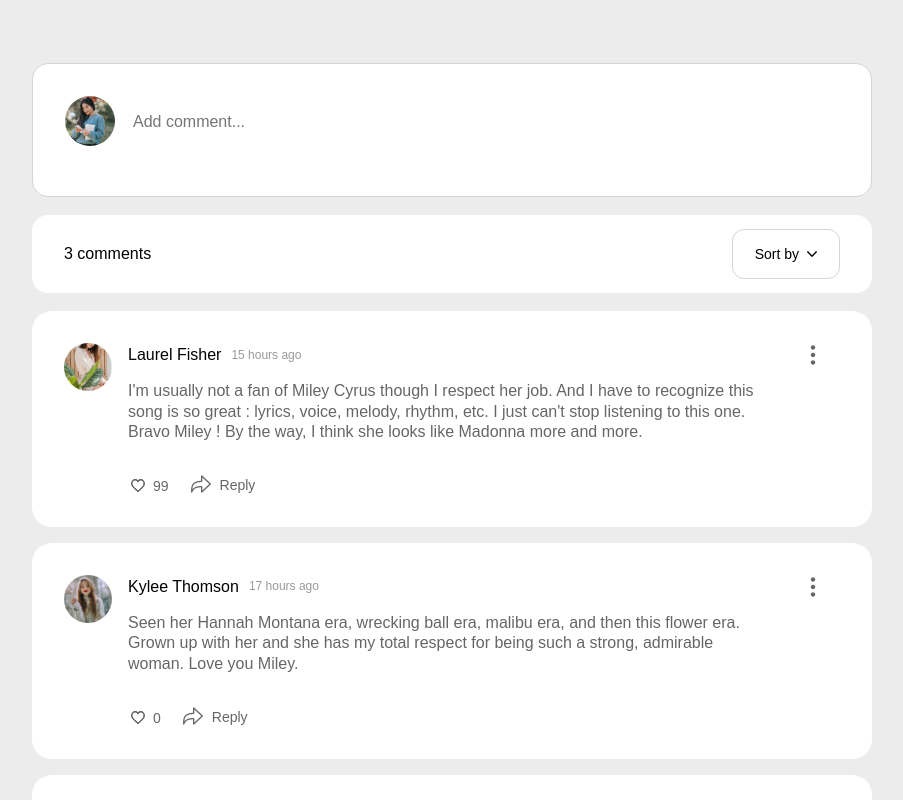
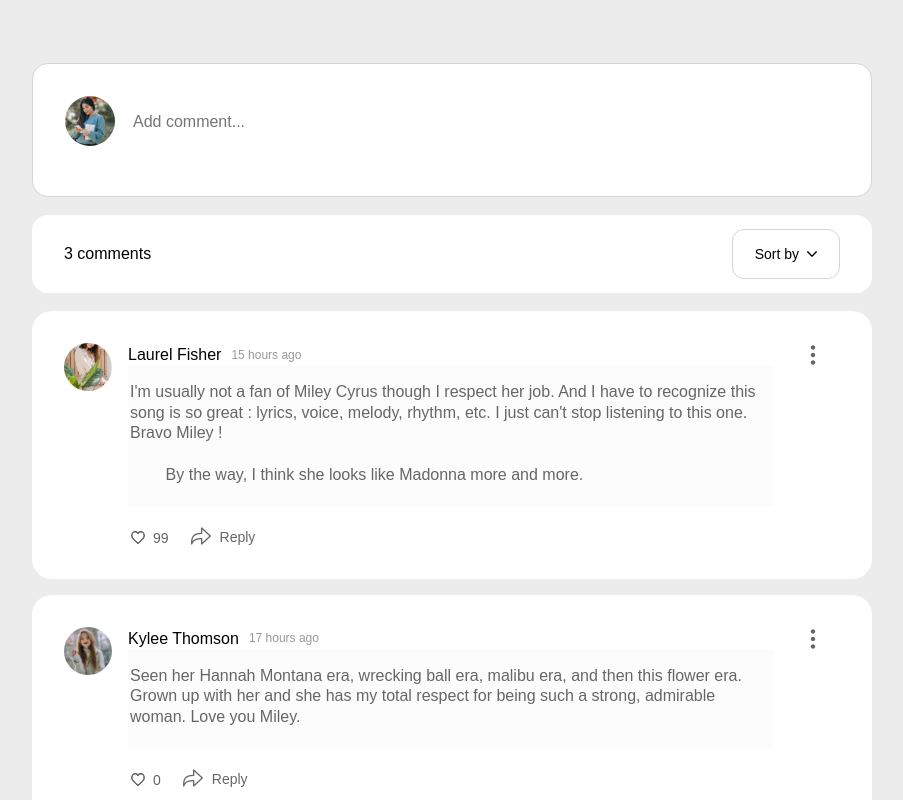
Before and after one commit to CinekH/invo-comments, a React (Vite) app: page / in a window 1280 px wide. Shown: the top 800 px of the page, without its empty margins (188-1091 px from the left). Built offline with nearby package versions, Linux system fonts and the light colour scheme; a web font is replaced by a local one.

Commit message:
connected logic with design

```diff
--- a/src/global-styles/style.scss
+++ b/src/global-styles/style.scss
@@ -10,6 +10,12 @@ body {
     color: $colorBlack;
     background: $colorWhiteDarker10;
     margin: 0;
+}
+
+#root {
+    width: 100%;
+    display: flex;
+    justify-content: center;
 }
 
 .rotated {
--- a/src/modules/HomeModule/components/HomePageComponents/AddComment/AddComment.tsx
+++ b/src/modules/HomeModule/components/HomePageComponents/AddComment/AddComment.tsx
@@ -1,13 +1,23 @@
-import React, { FormEvent, useRef, useState } from 'react'
+import React, { FormEvent, useState } from 'react'
 import './AddComment.scss';
 import { addNewComment } from '@/modules/HomeModule/stores/store';
 import { useDispatch } from 'react-redux';
 
 import user1 from '../../../../../assets/images/user1.png';
 
-export const AddComment: React.FC = () => {
+interface IReplyTo {
+    replyToName: string | null,
+    replyToId: number | null
+}
+
+interface IAddComment {
+    replyTo: IReplyTo,
+    setReplyTo: React.Dispatch<React.SetStateAction<IReplyTo>>,
+    reference: any,
+}
+
+export const AddComment: React.FC<IAddComment> = ({ replyTo, setReplyTo, reference }) => {
     const [commentText, setCommentText] = useState<string>('');
-    const textareaRef = useRef<any>(null);
     const dispatch = useDispatch();
 
     const resize = (event: React.ChangeEvent<HTMLTextAreaElement>) => {
@@ -25,16 +35,18 @@ export const AddComment: React.FC = () => {
         dispatch(addNewComment({
             name: 'Ellie Alvaz',
             text: commentText,
-            parentId: null,
+            parentId: replyTo.replyToId,
         }));
         setCommentText('');
+        setReplyTo({ replyToId: null, replyToName: null });
     }
 
     return (
-        <div className={`add-comment${commentText !== '' ? ' add-comment--outline' : ''}`} onClick={() => textareaRef.current?.focus() }>
+        <div className={`add-comment${commentText !== '' ? ' add-comment--outline' : ''}`} onClick={() => reference.current?.focus()}>
             <img src={user1} className='add-comment__image' />
+            <p className="add-comment__reply">{replyTo.replyToName !== null ? <><span className='text-tiny add-comment__reply-text'>Reply to <span className='text-small'>{replyTo.replyToName}</span></span></> : ''}</p>
             <form className='add-comment__form' action="#" onSubmit={handleSubmit}>
-                <textarea ref={textareaRef} className='add-comment__textarea' placeholder='Add comment...' onChange={handleChange} value={commentText}>
+                <textarea ref={reference} className='add-comment__textarea' placeholder='Add comment...' onChange={handleChange} value={commentText}>
                 </textarea>
                 {commentText.length > 1 ? <button type='submit' className='add-comment__submit'>Submit</button> : null}
             </form>
--- a/src/modules/HomeModule/components/HomePageComponents/Comments/Comment/Comment.scss
+++ b/src/modules/HomeModule/components/HomePageComponents/Comments/Comment/Comment.scss
@@ -1,6 +1,7 @@
 @import "../../../../../../global-styles/style.scss";
 
 .comment {
+    &__container {
         display: grid;
         background: $colorWhite;
         grid-template-columns: min-content 1fr min-content;
@@ -8,6 +9,28 @@
         padding: 32px;
         gap: 16px;
         border-radius: $roundingBig;
+    }
+
+    &__nested {
+        width: max(90%, 300px);
+        margin-left: auto;
+        margin-top: 16px;
+        position: relative;
+
+        &:before {
+            content: '';
+            position: absolute;
+            height: 100%;
+            width: 2px;
+            background: $colorWhiteDarker20;
+            left: -50px;
+            top: 0;
+
+            @media screen and (max-width: 1024px) {
+                display: none;
+            }
+        }
+    }
 
     & &__image-container {
         width: 48px;
@@ -45,11 +68,23 @@
     & &__text {
         opacity: 0.6;
         line-height: 1.3;
+        color: $colorBlack;
+
+        width: 100%;
+        padding-top: 17px;
+        border: none;
+        resize: none;
+
+        &:hover,
+        &:focus,
+        &:active {
+            outline: none;
+        }
     }
 
     & &__menu {
         padding: 0 15px;
-        opacity: 0.6;
+        position: relative;
 
         svg {
             width: 24px;
@@ -59,8 +94,10 @@
 
     & &__menu-button {
         padding: 0;
+        opacity: 0.6;
         border: none;
         background: transparent;
+        cursor: pointer;
     }
 
     & &__bottom-menu {
@@ -139,4 +176,48 @@
             }
         }
     }
+
+    & &__dropdown {
+        position: absolute;
+        top: 34px;
+        right: 18px;
+        background: $colorWhite;
+        border: $strokeSmall solid $colorWhiteDarker20;
+        border-radius: $roundingSmall;
+        color: $colorBlack;
+        padding: 5px 0;
+        display: flex;
+        flex-direction: column;
+        gap: 4px;
+
+        &[aria-hidden="true"] {
+            display: none;
         }
+
+        &-button {
+            background: none;
+            display: flex;
+            border: none;
+            align-items: center;
+            gap: 10px;
+            cursor: pointer;
+            padding: 5px 25px;
+
+            &:hover,
+            &:focus {
+                color: $colorPrimary;
+
+                svg {
+                    path {
+                        fill: $colorPrimary;
+                    }
+                }
+            }
+        }
+
+        svg {
+            width: 14px;
+            translate: 0 -2px;
+        }
+    }
+}
--- a/src/modules/HomeModule/components/HomePageComponents/Comments/Comment/Comment.tsx
+++ b/src/modules/HomeModule/components/HomePageComponents/Comments/Comment/Comment.tsx
@@ -1,9 +1,9 @@
-import React from 'react'
+import React, { useState, useRef, useEffect } from 'react'
 import { useSelector, useDispatch } from 'react-redux';
 import { selectCommentsByParent } from '@/modules/HomeModule/stores/store';
 import { TRootState } from '@/modules/HomeModule/stores/store';
 
-import { likeComment, unlikeComment } from '@/modules/HomeModule/stores/store';
+import { likeComment, unlikeComment, editComment, deleteComment } from '@/modules/HomeModule/stores/store';
 
 import moment from 'moment';
 
@@ -13,25 +13,43 @@ import user1 from '../../../../../../assets/images/user1.png';
 import user2 from '../../../../../../assets/images/user2.png';
 import user3 from '../../../../../../assets/images/user3.png';
 
-import { ReactComponent as Arrow } from '../../../../../../assets/icons/Arrow.svg';
 import { ReactComponent as Dots } from '../../../../../../assets/icons/Dots.svg';
 import { ReactComponent as Like } from '../../../../../../assets/icons/Like.svg';
 import { ReactComponent as Reply } from '../../../../../../assets/icons/Reply.svg';
+import { ReactComponent as Trash } from '../../../../../../assets/icons/trash.svg';
+import { ReactComponent as Edit } from '../../../../../../assets/icons/edit.svg';
+
+interface IReplyTo {
+  replyToName: string | null,
+  replyToId: number | null
+}
 
 interface IComment {
   text: string,
   name: string,
   id: number,
-  date: Date,
+  date: string,
   liked: boolean,
   likes: number,
-  parentId: number | null
+  parentId: number | null,
+  reference: any,
+  setReplyTo: React.Dispatch<React.SetStateAction<IReplyTo>>,
 }
 
 
-export const Comment: React.FC<IComment> = ({ text, name, id, date, liked, likes, parentId }) => {
+export const Comment: React.FC<IComment> = ({ text, name, id, date, liked, likes, parentId, reference, setReplyTo }) => {
   const comments = useSelector((state: TRootState) => selectCommentsByParent(state, id));
   const dispatch = useDispatch();
+  const textareaRefference = useRef<any>(null);
+
+  const [editedText, setEditedText] = useState<string>(text);
+  const [isMenuExpanded, setIsMenuExpanded] = useState<boolean>(false);
+
+  useEffect(() => {
+    textareaRefference.current.style.height = '29px';
+    textareaRefference.current.style.height = `${textareaRefference.current.scrollHeight}px`;
+  }, [])
+
 
   const getImage = () => {
     switch (name) {
@@ -46,12 +64,38 @@ export const Comment: React.FC<IComment> = ({ text, name, id, date, liked, likes
     }
   }
 
+  const resize = (event: React.ChangeEvent<HTMLTextAreaElement>) => {
+    event.target.style.height = '29px';
+    event.target.style.height = `${event.target.scrollHeight}px`;
+  }
+
   const handleLike = () => {
     liked ? dispatch(unlikeComment(id)) : dispatch(likeComment(id))
   }
 
+  const handleEditText = (event: React.ChangeEvent<HTMLTextAreaElement>) => {
+    resize(event);
+    setEditedText(event.target.value);
+    dispatch(editComment({ id: id, text: event.target.value, name: name, parentId: parentId }))
+  }
+
+  const handleReplyClick = () => {
+    reference.current?.focus();
+    setReplyTo({ replyToId: id, replyToName: name });
+  }
+
+  const handleEditButton = () => {
+    textareaRefference.current.disabled = false;
+    setIsMenuExpanded(false);
+  }
+
+  const handleDeleteButton = () => {
+    dispatch(deleteComment(id));
+  }
+
   return (
-    <div className='comment'>
+    <article className='comment'>
+      <div className='comment__container'>
         <div className='comment__image-container'>
           <img src={getImage()} alt="user" className={`comment__image${name === 'Laurel Fisher' ? ' comment__image--laurel' : ''}`} />
         </div>
@@ -60,12 +104,22 @@ export const Comment: React.FC<IComment> = ({ text, name, id, date, liked, likes
             <h2 className='comment__name text-big'>{name}{name === 'Ellie Alvaz' ? ' (You)' : ''}</h2>
             <span className='comment__date text-tiny'>{moment(date).fromNow()}</span>
           </header>
-        <p className="text-regular comment__text">{text}</p>
+          <textarea onChange={handleEditText} className="text-regular comment__text" disabled={true} ref={textareaRefference} value={editedText}></textarea>
         </div>
         <div className='comment__menu'>
-        <button className='comment__menu-button'>
+          <button className='comment__menu-button' onClick={() => setIsMenuExpanded(prev => !prev)} aria-expanded={isMenuExpanded}>
             <Dots />
           </button>
+          <div className='comment__dropdown' aria-hidden={!isMenuExpanded}>
+            <button className='comment__dropdown-button' onClick={handleEditButton}>
+              <Edit className="comment__dropdown-icon" />
+              <span className='text-small'>Edit</span>
+            </button>
+            <button className='comment__dropdown-button' onClick={handleDeleteButton}>
+              <Trash className="comment__dropdown-icon" />
+              <span className='text-small'>Delete</span>
+            </button>
+          </div>
         </div>
         <div className="comment__bottom-menu">
           <div className={`comment__like-container${liked ? ' comment__liked' : ''}`}>
@@ -74,11 +128,30 @@ export const Comment: React.FC<IComment> = ({ text, name, id, date, liked, likes
             </button>
             <span className='text-small comment__likes'>{likes}</span>
           </div>
-        <button className='comment__button comment__button--reply'>
+          <button onClick={handleReplyClick} className='comment__button comment__button--reply'>
             <Reply className="comment__icon comment__icon--reply" />
             <span className='text-small comment__reply'>Reply</span>
           </button>
         </div>
       </div>
+      {comments.length > 0 ?
+        <div className='comment__nested'>
+          {comments.map((comment) => (
+            <Comment
+              key={comment.id}
+              text={comment.text}
+              name={comment.name}
+              id={comment.id}
+              date={comment.date}
+              liked={comment.liked}
+              likes={comment.likes}
+              parentId={comment.parentId}
+              reference={reference}
+              setReplyTo={setReplyTo}
+            />
+          ))}
+        </div>
+        : null}
+    </article>
   )
 }
--- a/src/modules/HomeModule/components/HomePageComponents/Comments/Comments.tsx
+++ b/src/modules/HomeModule/components/HomePageComponents/Comments/Comments.tsx
@@ -5,13 +5,20 @@ import { Comment } from './Comment/Comment';
 import './Comments.scss';
 
 interface IComments {
-  sorting: string
+  sorting: string,
+  reference: any,
+  setReplyTo: React.Dispatch<React.SetStateAction<IReplyTo>>,
 }
 
-export const Comments: React.FC<IComments> = ({ sorting }) => {
+interface IReplyTo {
+  replyToName: string | null,
+  replyToId: number | null
+}
+
+export const Comments: React.FC<IComments> = ({ sorting, reference, setReplyTo }) => {
   const comments = useSelector((state: TRootState) => selectCommentsByParent(state, null)).sort((a, b) => {
     if (sorting === 'date') {
-      return b.date.getTime() - a.date.getTime();
+      return new Date(b.date).getTime() - new Date(a.date).getTime();
     } else {
       return b.likes - a.likes;
     }
@@ -29,6 +36,8 @@ export const Comments: React.FC<IComments> = ({ sorting }) => {
           liked={comment.liked}
           likes={comment.likes}
           parentId={comment.parentId}
+          reference={reference}
+          setReplyTo={setReplyTo}
         />
       ))}
     </div>
--- a/src/modules/HomeModule/pages/HomePage/HomePage.scss
+++ b/src/modules/HomeModule/pages/HomePage/HomePage.scss
@@ -7,4 +7,12 @@
     margin-top: 63px;
     gap: 18px;
     margin-bottom: 63px;
+    margin-left: 120px;
+    margin-right: 120px;
+    width: 100%;
+
+    @media screen and (max-width: 700px) {
+        margin-left: 16px;
+        margin-right: 16px;
+    }
 }
--- a/src/modules/HomeModule/pages/HomePage/HomePage.tsx
+++ b/src/modules/HomeModule/pages/HomePage/HomePage.tsx
@@ -1,18 +1,25 @@
-import React, { useState } from "react";
+import React, { useState, useRef } from "react";
 import { Header } from "../../components/HomePageComponents/Header/Header";
 import { Comments } from "../../components/HomePageComponents/Comments/Comments"
 import { AddComment } from "../../components/HomePageComponents/AddComment/AddComment";
 import "./HomePage.scss";
 
+interface IReplyTo {
+  replyToName: string | null,
+  replyToId: number | null;
+}
+
 
 export const HomePage: React.FC = () => {
   const [sorting, setSorting] = useState<string>('date');
+  const [replyTo, setReplyTo] = useState<IReplyTo>({ replyToName: null, replyToId: null })
+  const textareaRef = useRef<any>(null);
 
   return (
     <div className="container">
-      <AddComment />
+      <AddComment replyTo={replyTo} setReplyTo={setReplyTo} reference={textareaRef}/>
       <Header setSorting={setSorting} />
-      <Comments sorting={sorting} />
+      <Comments sorting={sorting} reference={textareaRef} setReplyTo={setReplyTo}/>
     </div>
   );
 };
--- a/src/modules/HomeModule/stores/initialComments.ts
+++ b/src/modules/HomeModule/stores/initialComments.ts
@@ -2,7 +2,7 @@ export const initialComments = [
     {
         id: 0,
         name: "Ellie Alvaz",
-        date: new Date("2023-03-11T08:24:00"),
+        date: new Date("2023-03-11T08:24:00").toString(),
         text: "What a strong song, thank you Miley for this awesome piece of self love and confidence.",
         likes: 55,
         liked: false,
@@ -11,7 +11,7 @@ export const initialComments = [
     {
         id: 1,
         name: "Kylee Thomson",
-        date: new Date("2023-03-11T10:24:00"),
+        date: new Date("2023-03-11T10:24:00").toString(),
         text: "Seen her Hannah Montana era, wrecking ball era, malibu era, and then this flower era. Grown up with her and she has my total respect for being such a strong, admirable woman. Love you Miley.",
         likes: 0,
         liked: false,
@@ -20,7 +20,7 @@ export const initialComments = [
     {
         id: 2,
         name: "Laurel Fisher",
-        date: new Date("2023-03-11T12:29:55"),
+        date: new Date("2023-03-11T12:29:55").toString(),
         text: `I'm usually not a fan of Miley Cyrus though I respect her job. And I have to recognize this song is so great : lyrics, voice, melody, rhythm, etc. I just can't stop listening to this one. Bravo Miley !
 
         By the way, I think she looks like Madonna more and more.`,
--- a/src/modules/HomeModule/stores/store.ts
+++ b/src/modules/HomeModule/stores/store.ts
@@ -28,7 +28,7 @@ export const commentsSlice = createSlice({
                     name: action.payload.name,
                     parentId: action.payload.parentId,
                     text: action.payload.text,
-                    date: new Date(),
+                    date: new Date().toString(),
                     likes: 0,
                     liked: false,
                 },
@@ -60,7 +60,10 @@ export const commentsSlice = createSlice({
             state.comments = [
                 ...state.comments.map((comment) =>
                     comment.id === action.payload.id
-                        ? { ...comment, text: action.payload.text }
+                        ? {
+                              ...comment,
+                              text: action.payload.text,
+                          }
                         : { ...comment }
                 ),
             ];
--- a/src/modules/HomeModule/types/comments.types.ts
+++ b/src/modules/HomeModule/types/comments.types.ts
@@ -6,7 +6,7 @@ export interface IUserComment {
 
 export interface IComment extends IUserComment {
     id: number;
-    date: Date;
+    date: string;
     likes: number;
     liked: boolean;
 }
```
Also changed, not shown: src/modules/HomeModule/components/HomePageComponents/AddComment/AddComment.scss (+14 -0 lines), src/assets/icons/edit.svg (added), src/assets/icons/trash.svg (added). Lines whose indentation alone changed are shown as unchanged.
